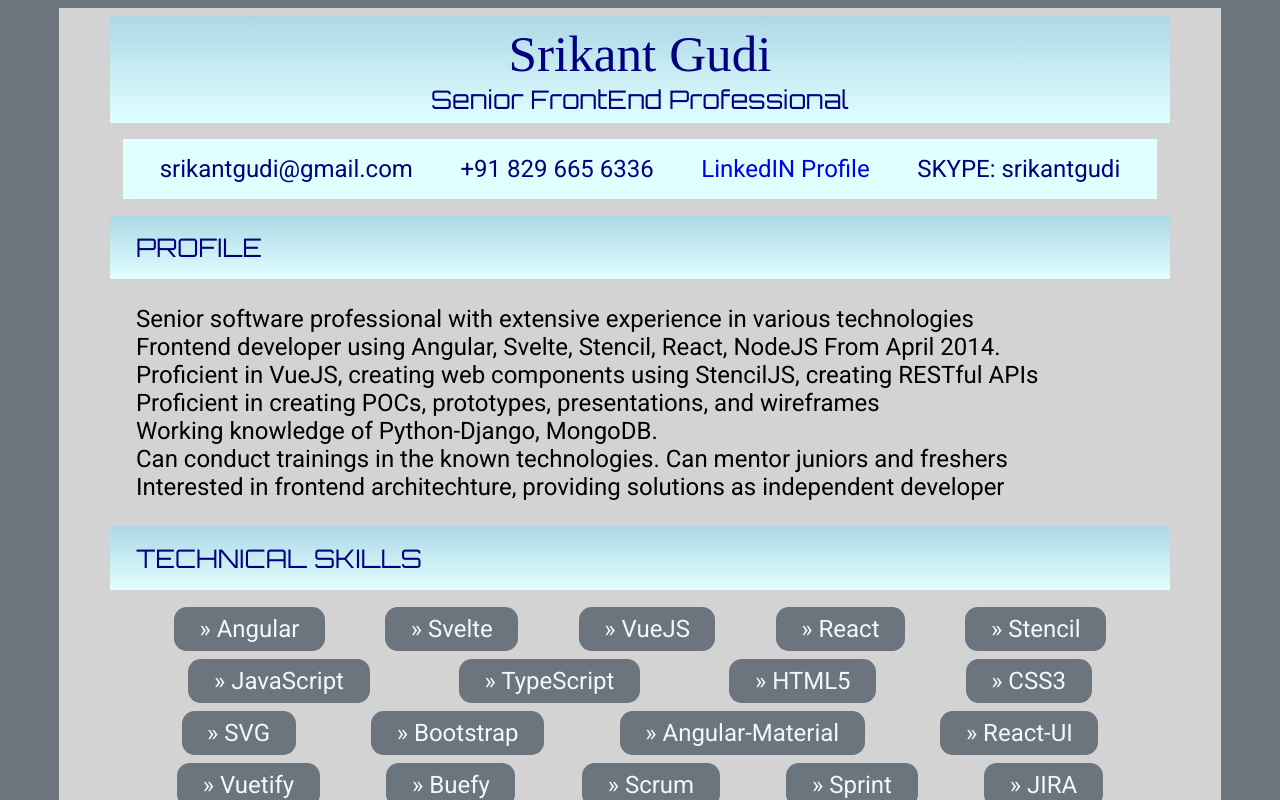
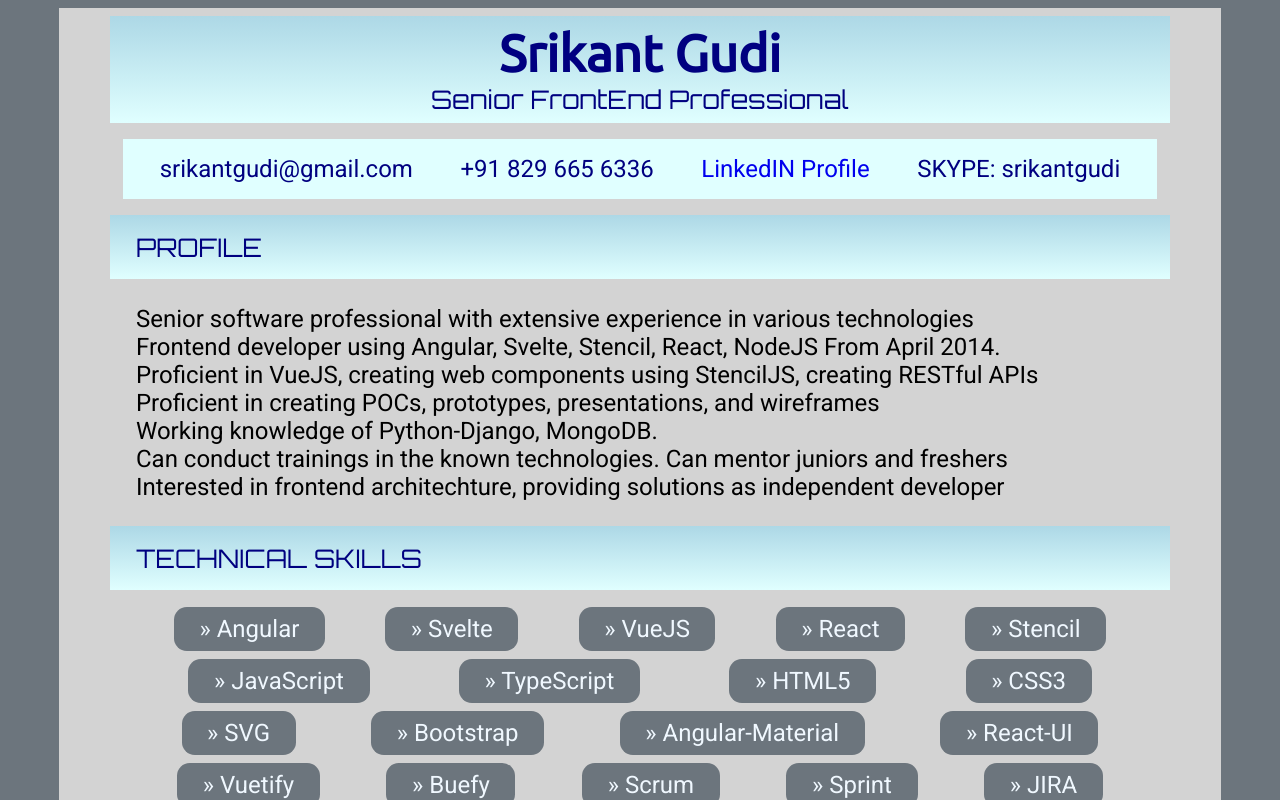
Before and after one commit to srikantgudi/srikantgudi.github.io, a Svelte app: page / in a window 1280 px wide. Shown: the top 800 px of the page. Built offline with nearby package versions, Linux system fonts and the light colour scheme; a web font is replaced by a local one.

Commit message:
Update global.css

```diff
--- a/public/global.css
+++ b/public/global.css
@@ -13,8 +13,9 @@
     background: linear-gradient(lightblue,lightcyan);
 }
 .page-title {
-    font-family: Righteous;
+    font-family: Ubuntu;
     font-size: 4vmax;
+    font-weight: 600;
     color: navy;
 }
 .position-title {
```
